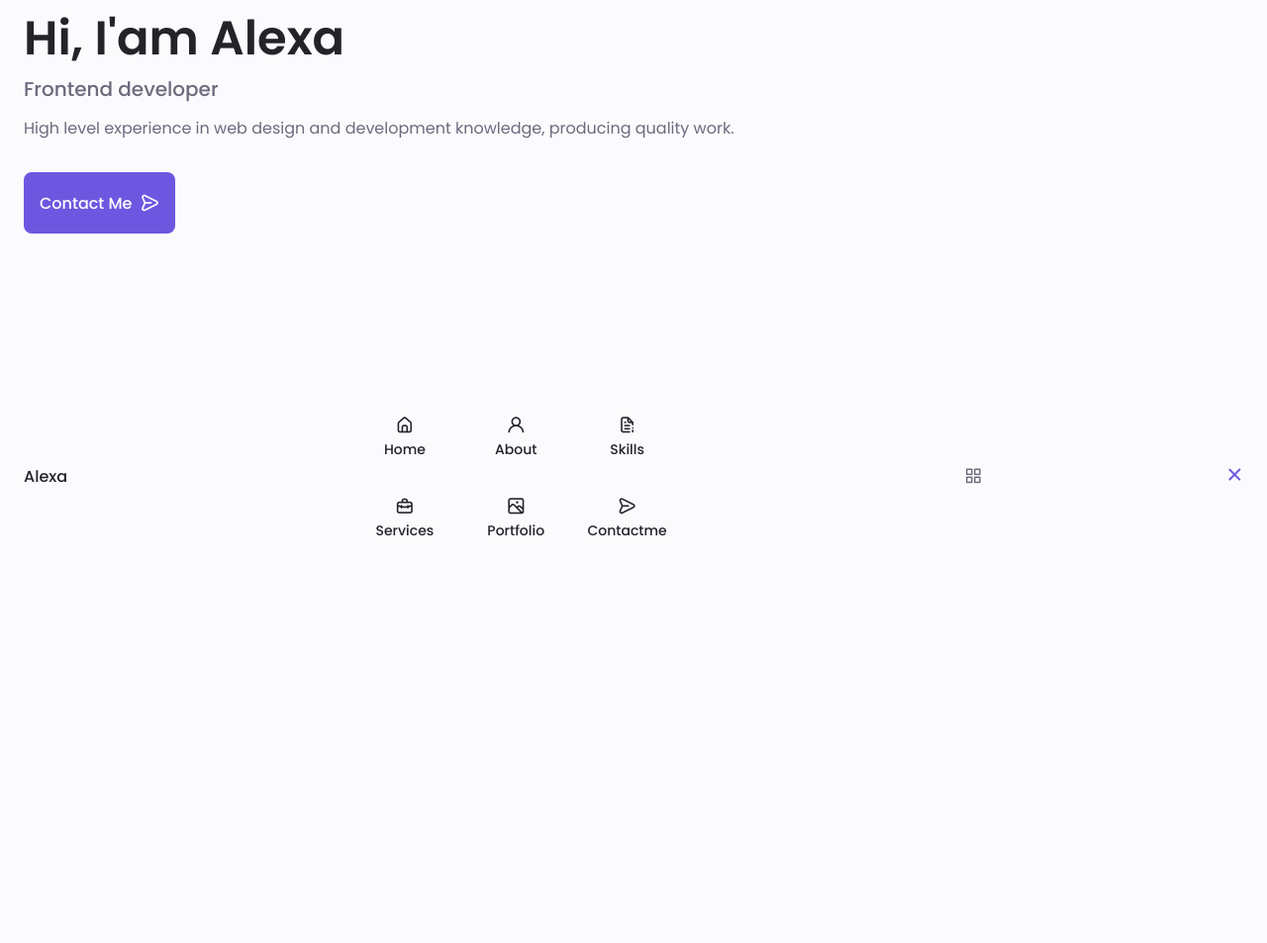
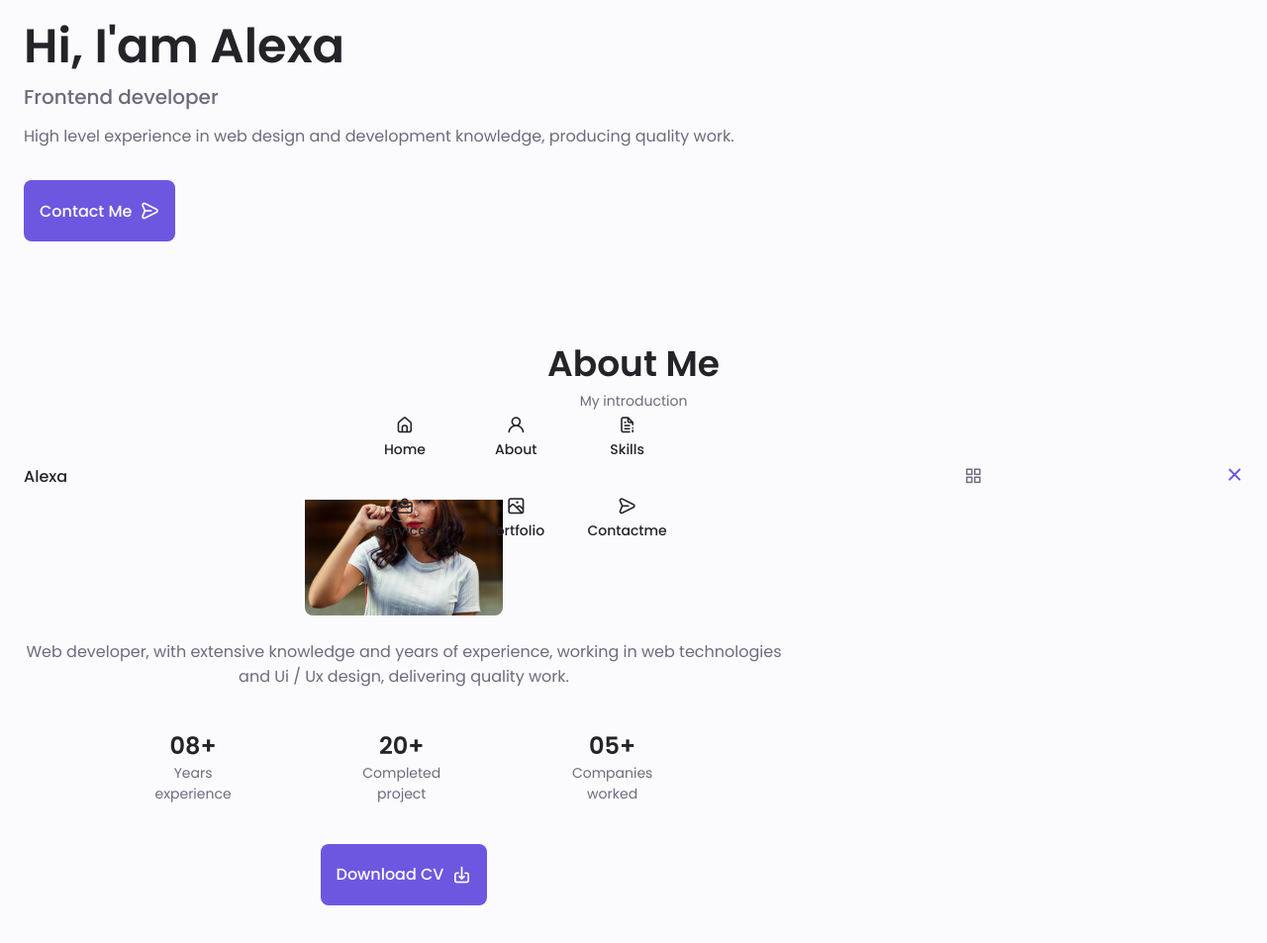
Before and after one commit to pyeonne/portfolio, a plain HTML site: page index.html in a window 1280 px wide. Shown: the part 295-1248 px from the top of the page at 99% size. Drawn offline with nearby package versions, Linux system fonts and the light colour scheme.

Commit message:
Create about section

```diff
--- a/assets/css/styles.css
+++ b/assets/css/styles.css
@@ -346,6 +346,43 @@ img {
 }
 
 /*==================== ABOUT ====================*/
+.about__img {
+    width: 200px;
+    border-radius: 0.5rem;
+    justify-self: center;
+    align-self: center;
+}
+
+.about__description {
+    text-align: center;
+    margin-bottom: var(--mb-2-5);
+}
+
+.about__info {
+    display: flex;
+    justify-content: space-evenly;
+    margin-bottom: var(--mb-2-5);
+}
+
+.about__info-title {
+    font-size: var(--h2-font-size);
+    font-weight: var(--semi-bold-font-weight);
+    color: var(--title-color);
+}
+
+.about__info-name {
+    font-size: var(--small-font-size);
+}
+.about__info-title,
+.about__info-name {
+    display: block;
+    text-align: center;
+}
+
+.about__buttons {
+    display: flex;
+    justify-content: center;
+}
 
 /*==================== SKILLS ====================*/
 
--- a/index.html
+++ b/index.html
@@ -110,19 +110,20 @@
                                 </g>
                             </svg>
                         </div>
-                    </div>
 
                         <div class="home__data">
                             <h1 class="home__title">Hi, I'am Alexa</h1>
                             <h3 class="home__subtitle">Frontend developer</h3>
                             <p class="home__description">
-                            High level experience in web design and development knowledge, producing quality
-                            work.
+                                High level experience in web design and development knowledge, producing
+                                quality work.
                             </p>
                             <a href="#contact" class="button button--flex">
                                 Contact Me <i class="uil uil-message button__icon"></i>
                             </a>
                         </div>
+                    </div>
+
                     <div class="home__scroll">
                         <a href="#about" class="home__scroll-button button--flex">
                             <i class="uil uil-mouse-alt home__scroll-mouse"></i>
@@ -134,7 +135,51 @@
             </section>
 
             <!--==================== ABOUT ====================-->
-            <section class="about section" id="about"></section>
+            <section class="about section" id="about">
+                <h2 class="section__title">About Me</h2>
+                <span class="section__subtitle">My introduction</span>
+
+                <div class="about__container container grid">
+                    <img src="assets/img/about.jpg" alt="about image" class="about__img" />
+
+                    <div class="about__data">
+                        <p class="about__description">
+                            Web developer, with extensive knowledge and years of experience, working in web
+                            technologies and Ui / Ux design, delivering quality work.
+                        </p>
+                        <div class="about__info">
+                            <div>
+                                <span class="about__info-title">08+</span>
+                                <span class="about__info-name"
+                                    >Years <br />
+                                    experience</span
+                                >
+                            </div>
+
+                            <div>
+                                <span class="about__info-title">20+</span>
+                                <span class="about__info-name"
+                                    >Completed <br />
+                                    project</span
+                                >
+                            </div>
+
+                            <div>
+                                <span class="about__info-title">05+</span>
+                                <span class="about__info-name"
+                                    >Companies <br />
+                                    worked</span
+                                >
+                            </div>
+                        </div>
+                        <div class="about__buttons">
+                            <a download="" href="assets/pdf/Alexa-Cv.pdf" class="button button--flex">
+                                Download CV<i class="uil uil-download-alt button__icon"></i>
+                            </a>
+                        </div>
+                    </div>
+                </div>
+            </section>
 
             <!--==================== SKILLS ====================-->
             <section class="skills section" id="skills"></section>
```
Lines whose indentation alone changed are shown as unchanged.
